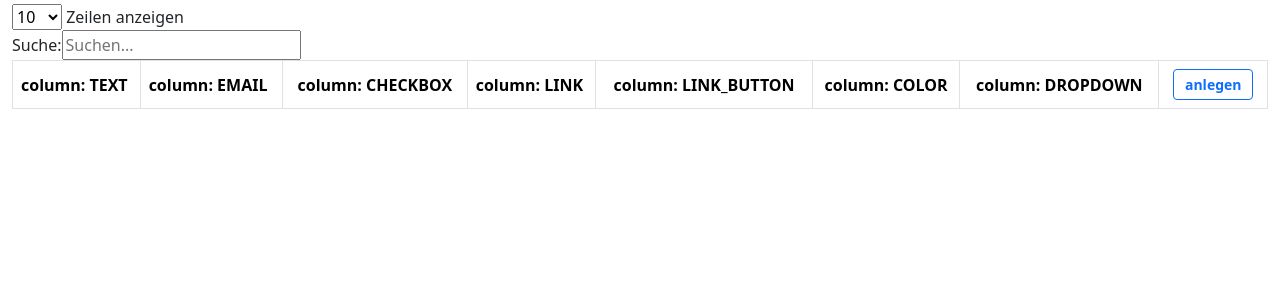
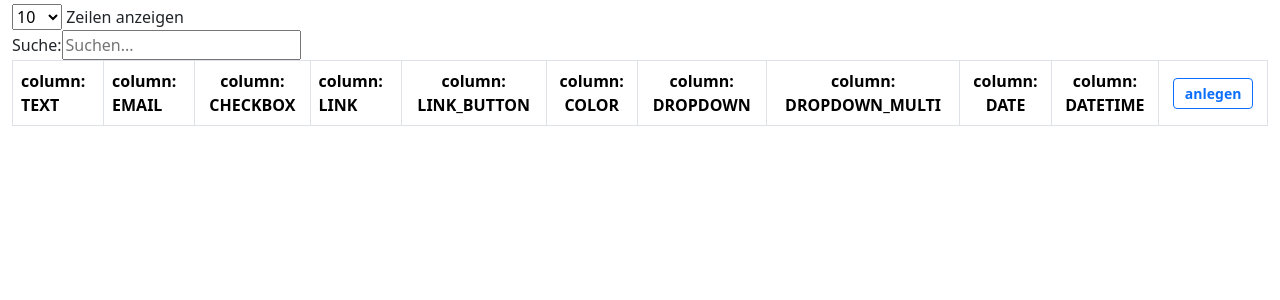
Before and after one commit to rkatzfus/dwuty, a PHP site: page /index_webutility.php in a window 1280 px wide. Shown: the top 300 px of the page. Run offline with PHP 8.4, Linux system fonts and the light colour scheme; data that the repository does not hold is empty; some libraries are stand-ins or nearby versions.

Commit message:
fixed all

```diff
--- a/index_webutility.php
+++ b/index_webutility.php
@@ -90,9 +90,9 @@ use App\webutility;
 		$obj_webutility->new_column("root.LINK_BUTTON", "column: LINK_BUTTON", EDIT, LINK_BUTTON);
 		$obj_webutility->new_column("root.COLOR", "column: COLOR", EDIT, COLOR);
 		$obj_webutility->new_column("root.REF_DROPDOWN", "column: DROPDOWN", EDIT, DROPDOWN, $arySetting_DROPDOWN);
-		// $obj_webutility->new_column("root.REF_DROPDOWN_MULTI", "column: DROPDOWN_MULTI", EDIT, DROPDOWN_MULTI, $arySetting_REF_DROPDOWN_MULTI);
-		// $obj_webutility->new_column("root.DATE", "column: DATE", EDIT, DATE);
-		// $obj_webutility->new_column("root.DATETIME", "column: DATETIME", EDIT, DATETIME);
+		$obj_webutility->new_column("root.REF_DROPDOWN_MULTI", "column: DROPDOWN_MULTI", EDIT, DROPDOWN_MULTI, $arySetting_REF_DROPDOWN_MULTI);
+		$obj_webutility->new_column("root.DATE", "column: DATE", EDIT, DATE);
+		$obj_webutility->new_column("root.DATETIME", "column: DATETIME", EDIT, DATETIME);
 		$obj_webutility->table_header();
 		?>
 	</div>
```
